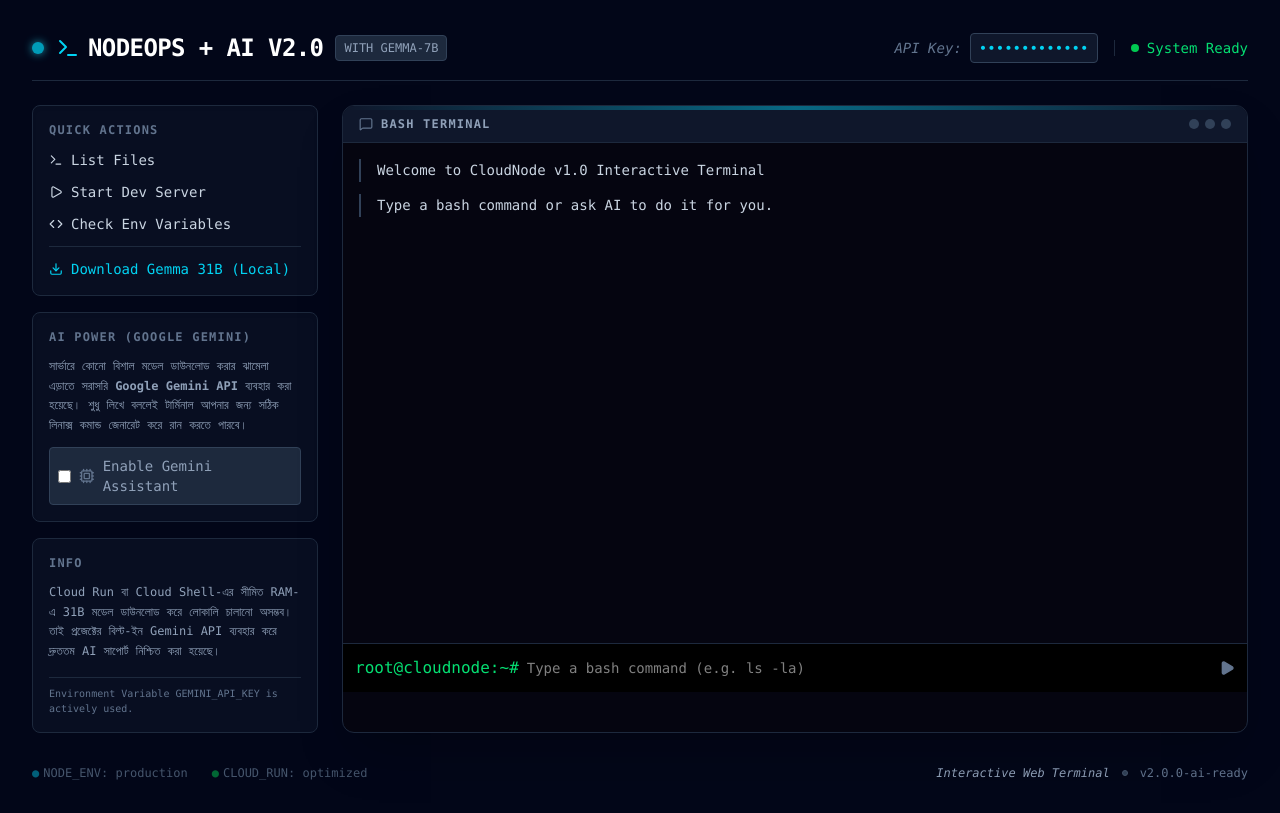
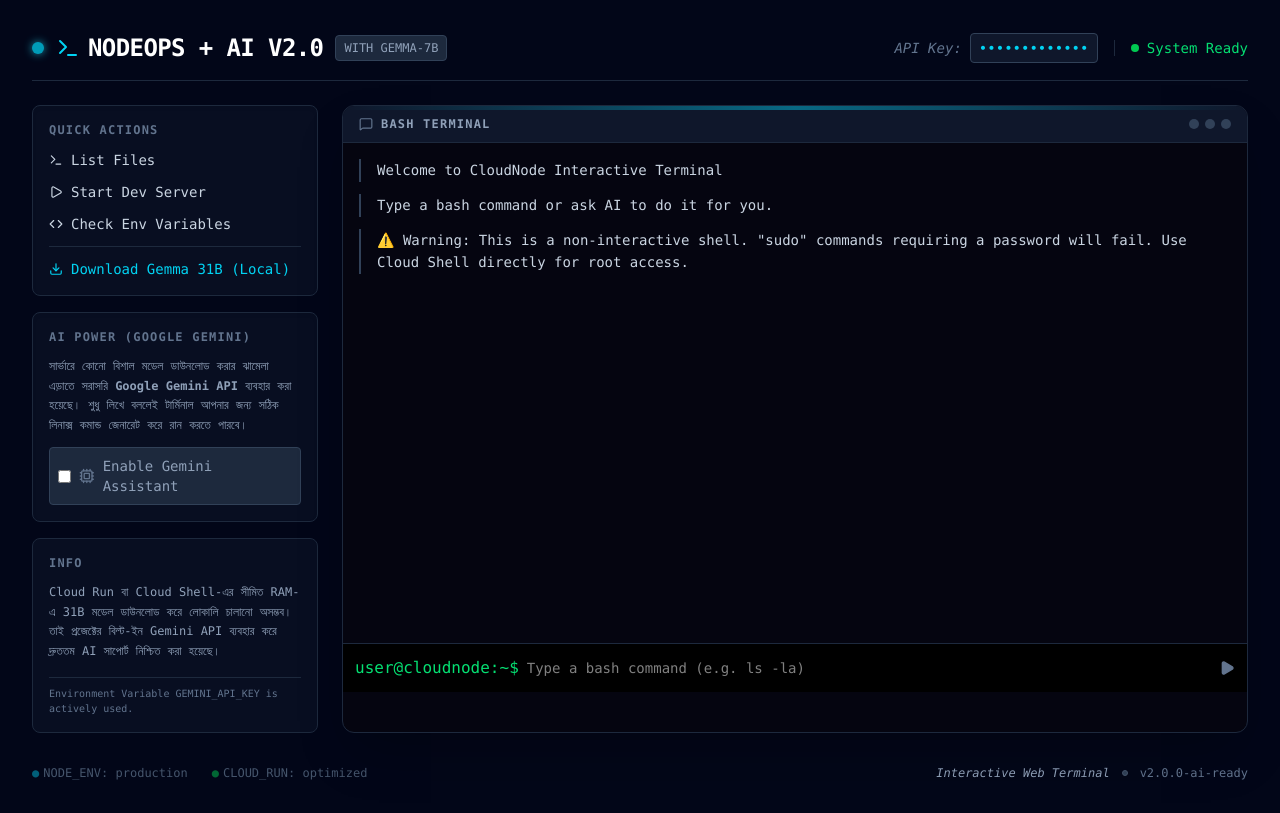
Before and after one commit to Saiqul166/server, a React (Vite) app: page / in a window 1280 px wide. Built offline with nearby package versions, Linux system fonts and the light colour scheme.

Commit message:
feat: Improve terminal user experience
Add a warning about non-interactive shell limitations and update prompt style for better clarity.

```diff
--- a/src/App.tsx
+++ b/src/App.tsx
@@ -4,8 +4,9 @@ import { Play, Square, Pause, ExternalLink, Terminal, Copy, Check, MessageSquare
 export default function App() {
   const [copiedScript, setCopiedScript] = useState<string | null>(null);
   const [terminalHistory, setTerminalHistory] = useState<{type: 'user'|'system'|'ai'|'error', text: string}[]>([
-    { type: 'system', text: 'Welcome to CloudNode v1.0 Interactive Terminal' },
-    { type: 'system', text: 'Type a bash command or ask AI to do it for you.' }
+    { type: 'system', text: 'Welcome to CloudNode Interactive Terminal' },
+    { type: 'system', text: 'Type a bash command or ask AI to do it for you.' },
+    { type: 'system', text: '⚠️ Warning: This is a non-interactive shell. "sudo" commands requiring a password will fail. Use Cloud Shell directly for root access.' }
   ]);
   const [commandInput, setCommandInput] = useState('');
   const [apiKey, setApiKey] = useState('my-super-secret-key-2024');
@@ -211,7 +212,7 @@ export default function App() {
                 <div key={i} className="mb-1 whitespace-pre-wrap word-break">
                   {msg.type === 'user' && (
                     <div className="text-white flex gap-2">
-                      <span className="text-green-400">root@cloudnode:~#</span>
+                      <span className="text-green-400">user@cloudnode:~$</span>
                       {msg.text}
                     </div>
                   )}
@@ -238,7 +239,7 @@ export default function App() {
 
             <form onSubmit={handleCommandSubmit} className="border-t border-slate-800 bg-black p-3 flex">
               <span className={isAiMode ? "text-cyan-400 mr-2 flex items-center" : "text-green-400 mr-2 flex items-center"}>
-                {isAiMode ? '✨ AI >' : 'root@cloudnode:~#'}
+                {isAiMode ? '✨ AI >' : 'user@cloudnode:~$'}
               </span>
               <input
                 type="text"
```
